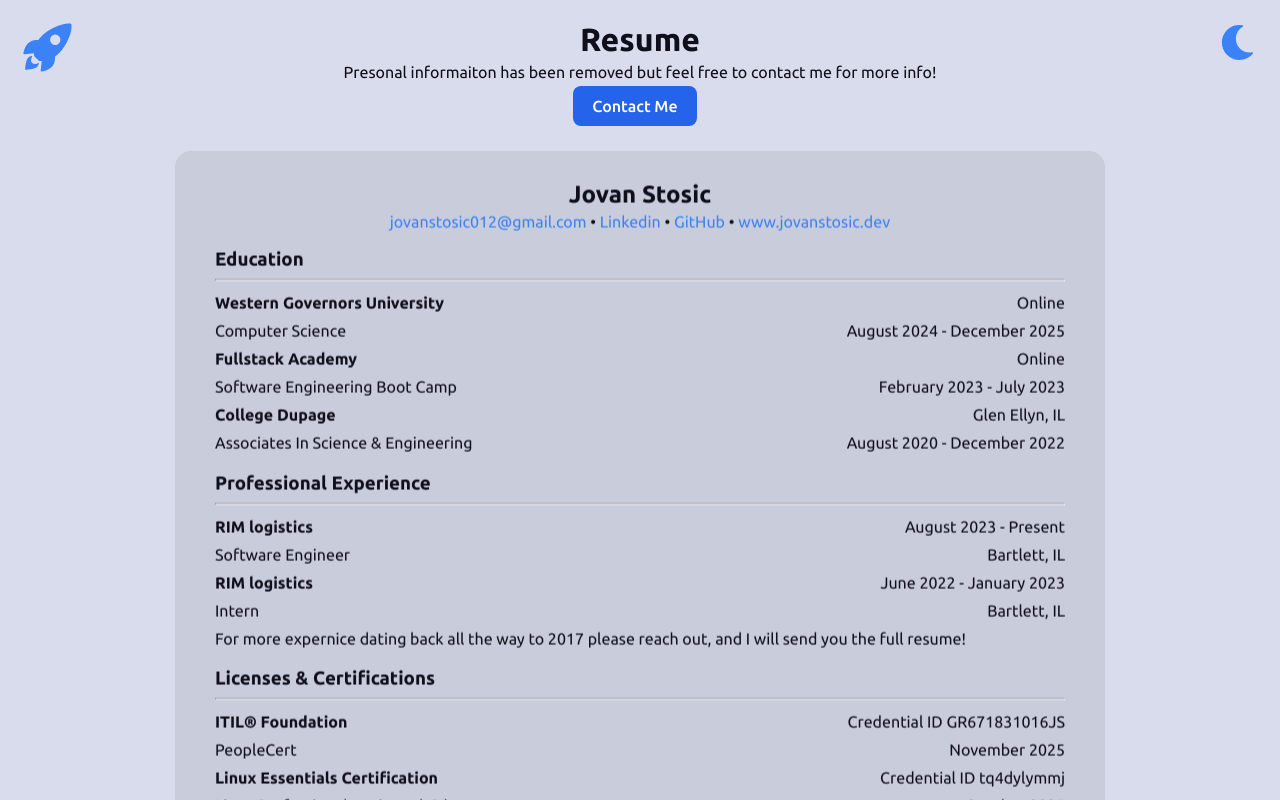
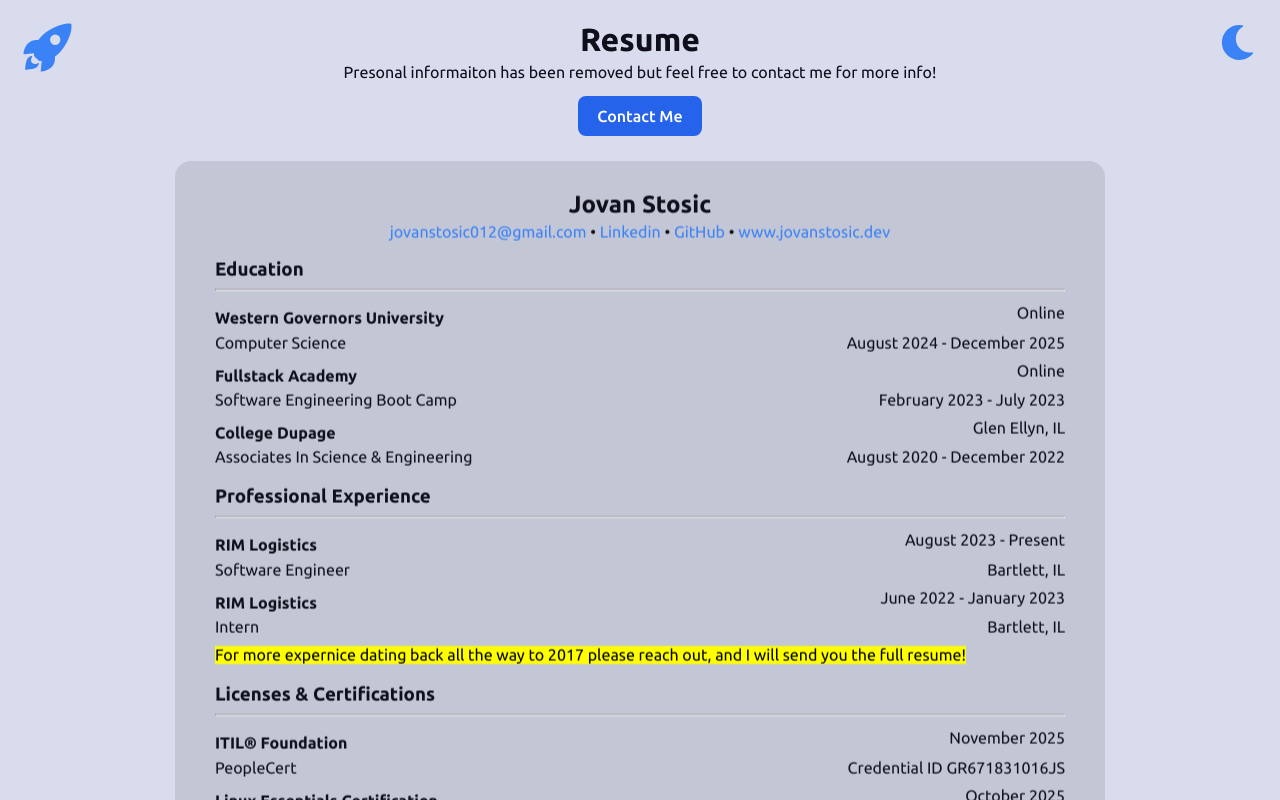
Before and after one commit to jovanstos/portfolio-website, a React (Vite) app: page /resume in a window 1280 px wide. Shown: the top 800 px of the page. Built offline with nearby package versions, Linux system fonts and the light colour scheme.

Commit message:
Styling changes to the the date in the about me and resume

```diff
--- a/src/pages/About.tsx
+++ b/src/pages/About.tsx
@@ -8,42 +8,35 @@
     const timelineItems = [
         {
             id: "t1",
-            date: "August 17th 2020",
+            date: "August 2020",
             title: "Started My CS Degree",
             description:
                 "FILL IN",
         },
         {
             id: "t2",
-            date: "February 10th 2023",
-            title: "I sold my car",
+            date: "February 2023",
+            title: "I sold my car & Started Bootcamp",
             description:
                 "FILL IN",
         },
         {
             id: "t3",
-            date: "February 20th 2023",
-            title: "Started a CS Bootcamp",
+            date: "August 2023",
+            title: "Got Hired At RIM Logistics",
             description:
                 "FILL IN",
         },
         {
             id: "t4",
-            date: "August 1st 2023",
-            title: "Got Hired At RIM Logistics",
-            description:
-                "FILL IN",
-        },
-        {
-            id: "t5",
-            date: "August 3rd 2024",
+            date: "August 2024",
             title: "Went Back To College Online",
             description:
                 "FILL IN",
         },
         {
             id: "t100",
-            date: "December 22nd 2025",
+            date: "December 2025",
             title: "Graduted College",
             description:
                 "FILL IN",
--- a/src/pages/Resume.tsx
+++ b/src/pages/Resume.tsx
@@ -20,7 +20,7 @@
             <main id="resume">
                 <h1>Resume</h1>
                 <p>Presonal informaiton has been removed but feel free to contact me for more info!</p>
-                <button style={{ marginRight: "10px" }} className="primary-button contact-button" onClick={() => handleButtonClick("/contact")}>
+                <button style={{ marginTop: "10px" }} className="primary-button contact-button" onClick={() => handleButtonClick("/contact")}>
                     Contact Me
                 </button>
                 <article id="resume-text">
@@ -65,7 +65,7 @@
                             <h3>Professional Experience</h3>
                             <hr />
                             <div className="resumeDetail">
-                                <h4>RIM logistics</h4>
+                                <h4>RIM Logistics</h4>
                                 <p>August 2023 - Present</p>
                             </div>
                             <div className="resumeDetail">
@@ -73,14 +73,14 @@
                                 <p>Bartlett, IL</p>
                             </div>
                             <div className="resumeDetail">
-                                <h4>RIM logistics</h4>
+                                <h4>RIM Logistics</h4>
                                 <p>June 2022 - January 2023</p>
                             </div>
                             <div className="resumeDetail">
                                 <p>Intern</p>
                                 <p>Bartlett, IL</p>
                             </div>
-                            <p>For more expernice dating back all the way to 2017 please reach out, and I will send you the full resume!</p>
+                            <p><mark>For more expernice dating back all the way to 2017 please reach out, and I will send you the full resume!</mark></p>
                         </section>
                     </FadeInSection>
                     <FadeInSection>
@@ -89,19 +89,21 @@
                             <hr />
                             <div className="resumeDetail">
                                 <h4>ITIL® Foundation</h4>
+                                <p>November 2025</p>
+                            </div>
+                            <div className="resumeDetail">
+                                <p>PeopleCert</p>
                                 <p>Credential ID GR671831016JS</p>
                             </div>
                             <div className="resumeDetail">
-                                <p>PeopleCert</p>
-                                <p>November 2025</p>
-                            </div>
-                            <div className="resumeDetail">
                                 <h4>Linux Essentials Certification</h4>
-                                <p>Credential ID tq4dylymmj</p>
+                                <p>October 2025</p>
                             </div>
                             <div className="resumeDetail">
                                 <p>Linux Professional Institute (LPI)</p>
-                                <p>October 2025</p>
+                                <a href="http://lpi.org/v/LPI000671780/tq4dylymmj" rel="noopener noreferrer">
+                                    Credential ID tq4dylymmj
+                                </a>
                             </div>
                             <div className="resumeDetail">
                                 <h4>Fundamentals of Cybersecurity Skill Path</h4>
--- a/src/styles/Resume.css
+++ b/src/styles/Resume.css
@@ -30,7 +30,7 @@
 }
 
 .resumeDetail > h4 {
-    margin-top: 5px;
+    margin-top: 10px;
 }
 
 @media screen and (max-width: 750px) {
--- a/src/styles/index.css
+++ b/src/styles/index.css
@@ -26,7 +26,7 @@
   /* Colors */
   --color-bg: light-dark(#D9DCED, #13141c);
   --color-text: light-dark(#0e0f1a, #f5f6fa);
-  --color-bg-accent: light-dark(#c9ccdb, #0b0c12);
+  --color-bg-accent: light-dark(#c3c6d5, #0b0c12);
   --color-bg-daccent: light-dark(#bec0ce, #06060a);
   --color-accent: #3b82f6;
 
@@ -75,6 +75,7 @@
 
 html,
 body {
+  background-color: var(--color-bg);
   height: 100%;
 }
 
@@ -83,7 +84,6 @@
   min-width: 100vw;
   min-height: 100vh;
 
-  background-color: var(--color-bg);
   color: var(--color-text);
   line-height: var(--lh-normal);
 }
```
